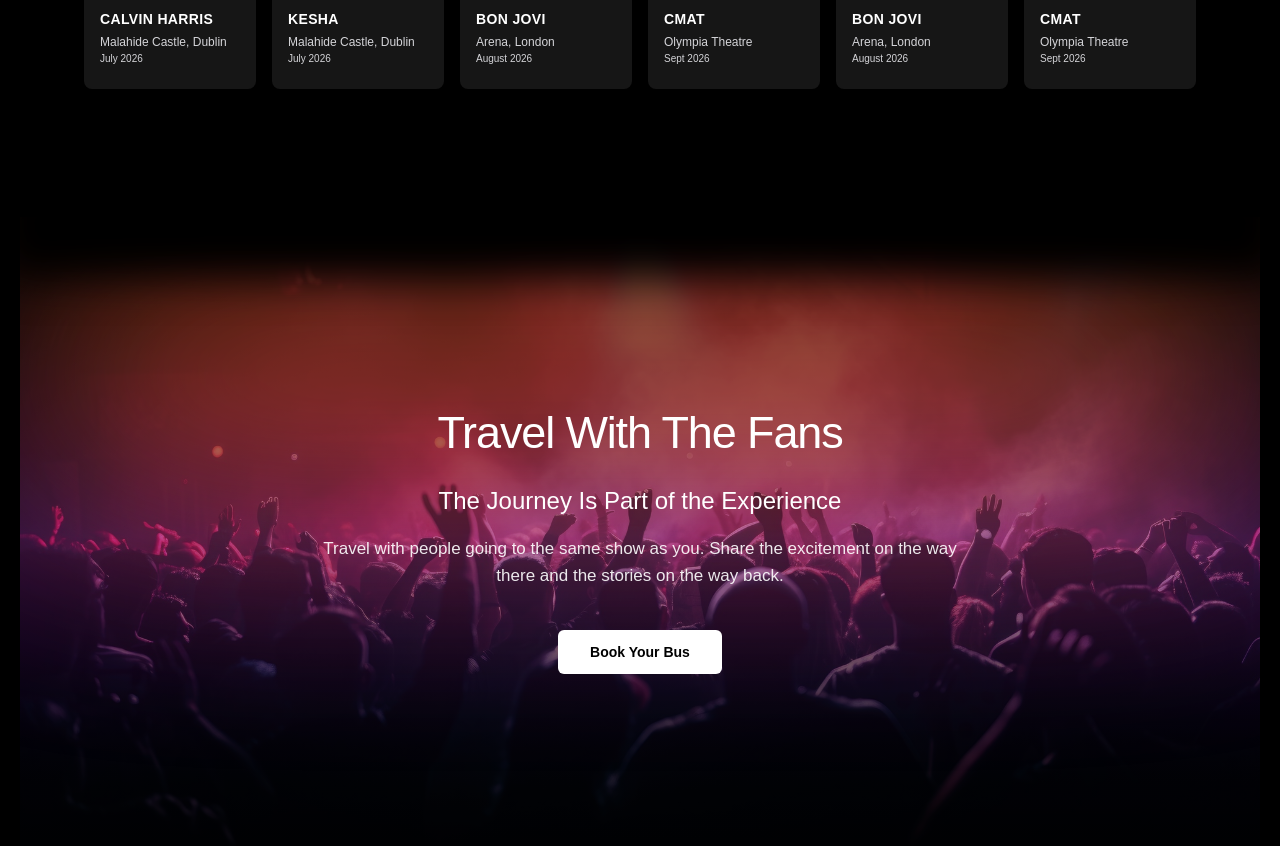
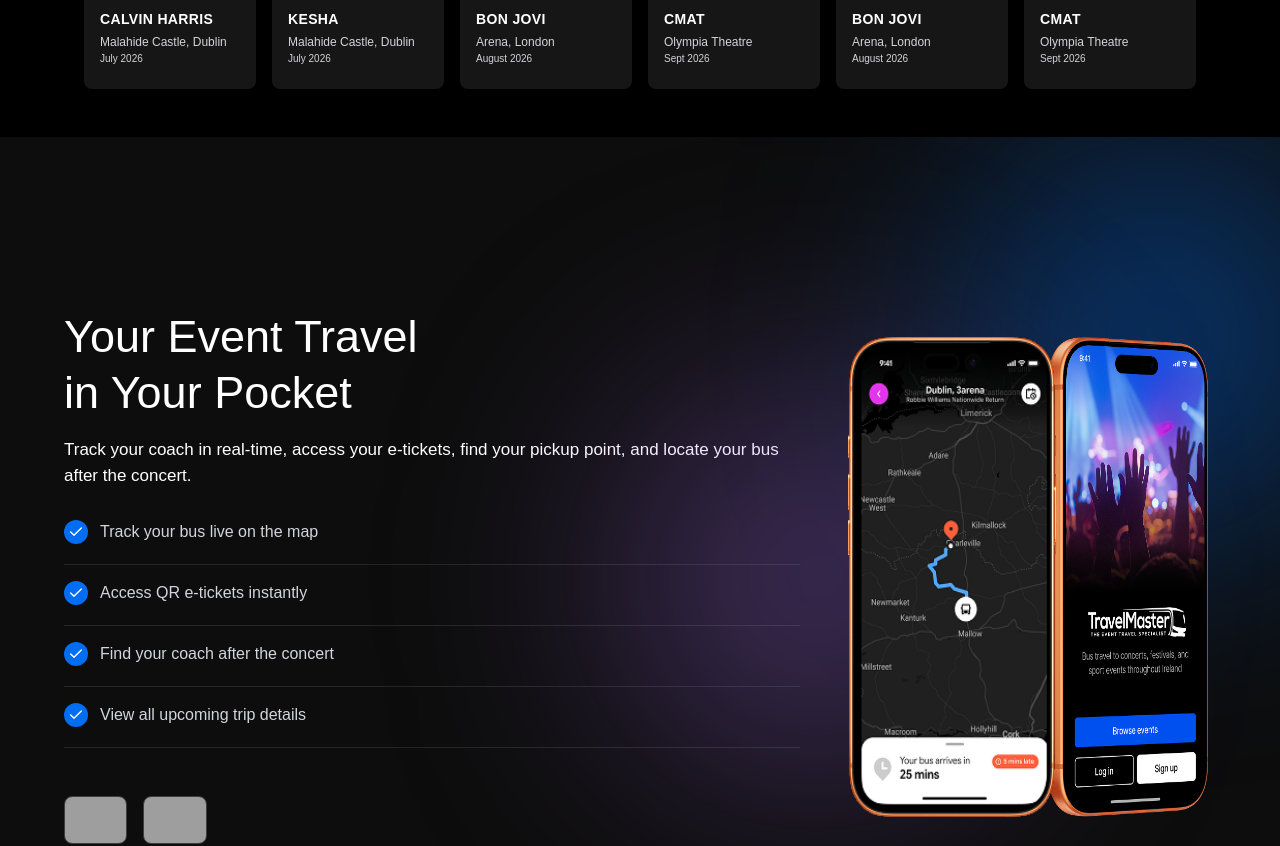
Before and after one commit to masoomk9666/travel-master, a Next.js app: page / in a window 1280 px wide. Shown: the part 3300-4146 px from the top of the page. Built offline with nearby package versions, Linux system fonts and the light colour scheme; grey boxes are pictures that could not be loaded.

Commit message:
App Section updated

```diff
--- a/app/page.jsx
+++ b/app/page.jsx
@@ -30,6 +30,7 @@
         <HowItWorks />
         <VenuesSlider />
         <TabSection />
+        <AppSection />
         <BookingCta />
       <TravelMasterLocations />
       <FAQ />
```
